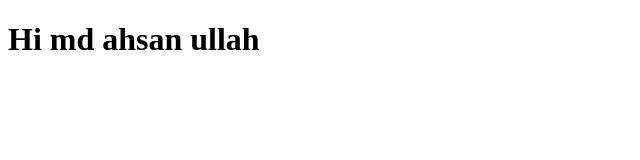
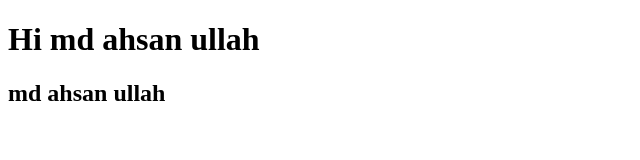
Before and after one commit to sumonaliupwork/my-second-projects, a plain HTML site: page index.html in a window 1280 px wide. Shown: the whole page, without its empty margins (0-640 px from the left). Drawn offline with Linux system fonts and the light colour scheme.

Commit message:
ahsan added

```diff
--- a/index.html
+++ b/index.html
@@ -8,5 +8,6 @@
 </head>
 <body>
     <h1>Hi md ahsan ullah</h1>
+    <h2>md ahsan ullah</h2>
 </body>
 </html>
```
